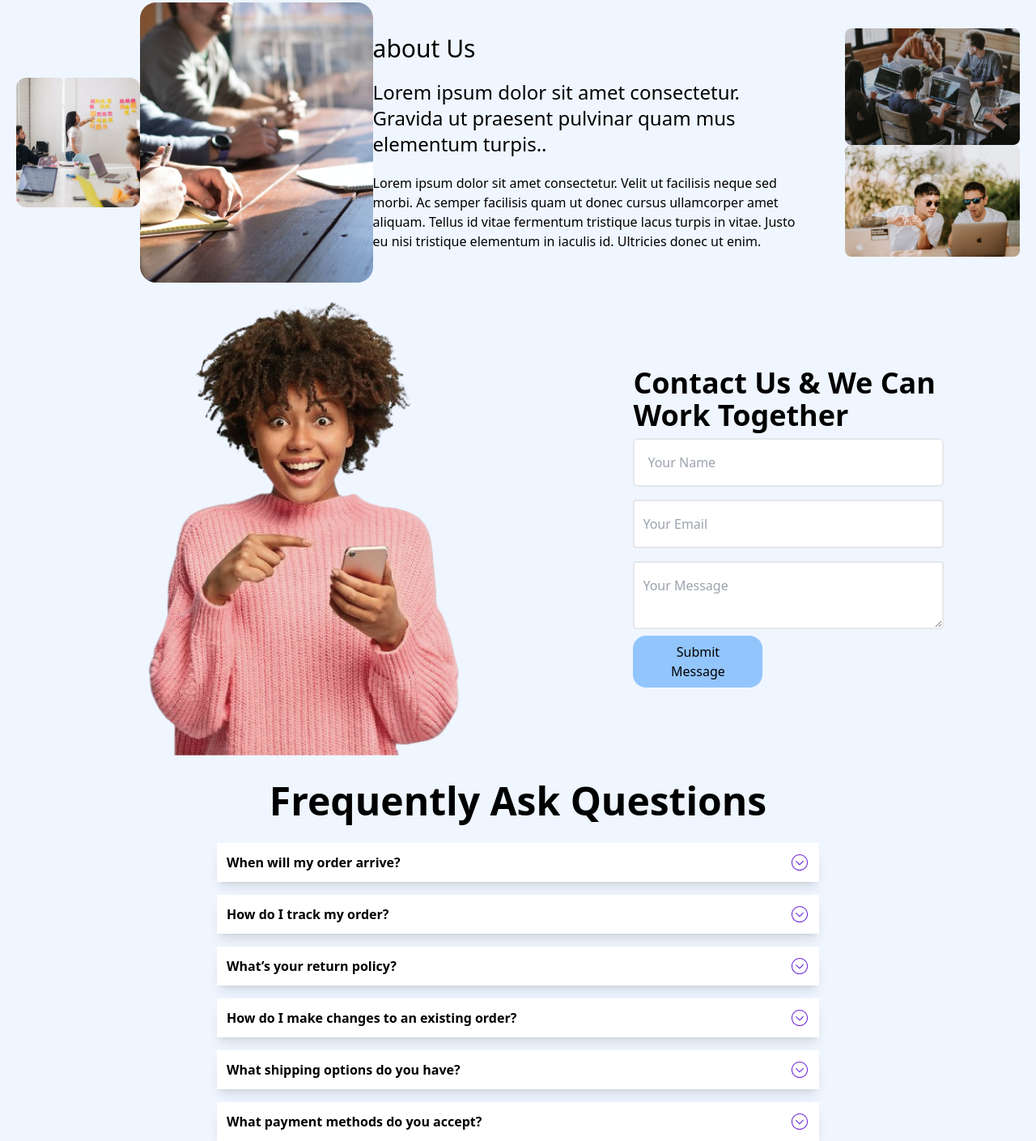
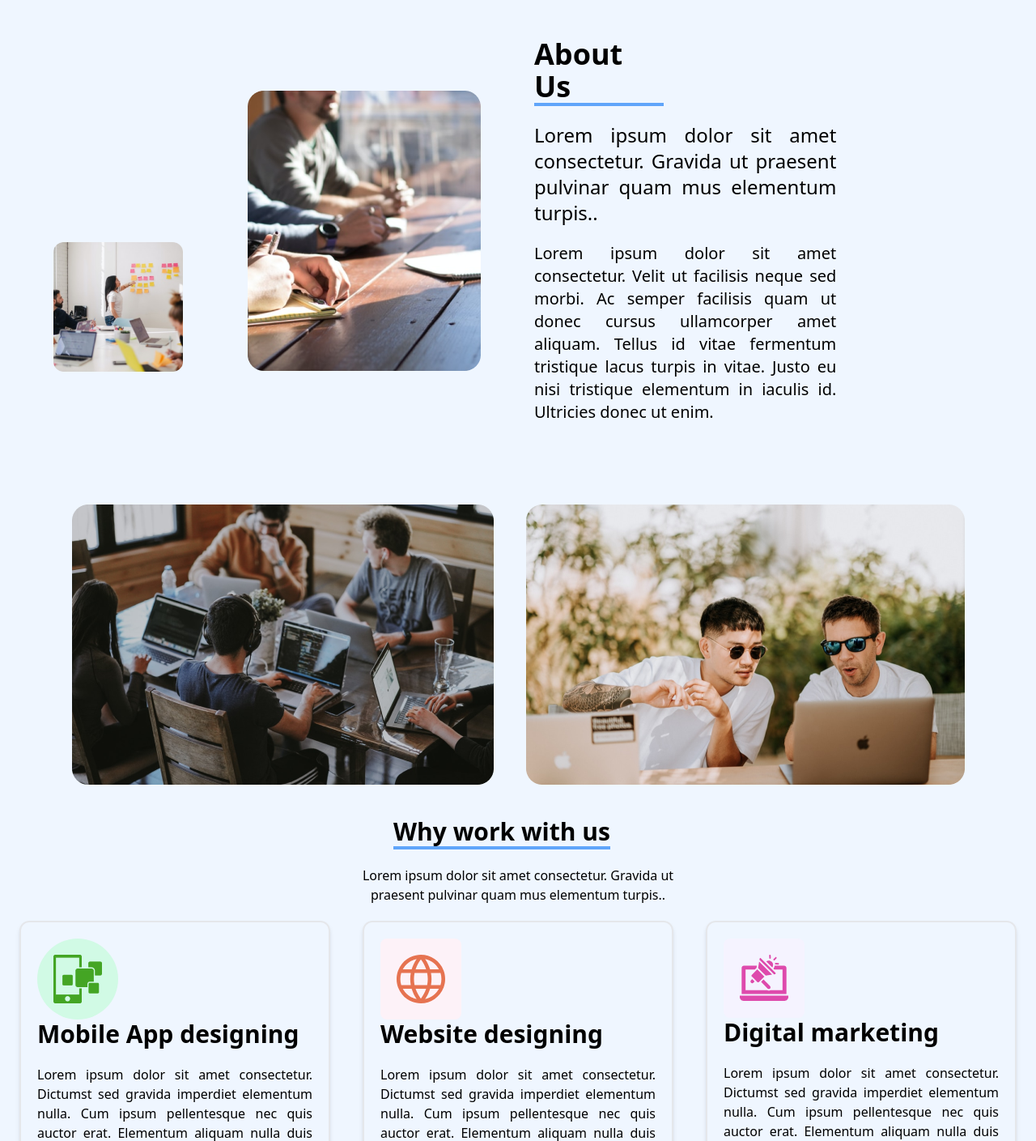
Before and after one commit to shadabali10/assignment, a website: page assignment/index.html in a window 1280 px wide. Shown: the part 1391-2800 px from the top of the page at 81% size. Drawn offline with nearby package versions, Linux system fonts and the light colour scheme.

Commit message:
works with us added

```diff
--- a/assignment/index.html
+++ b/assignment/index.html
@@ -5,8 +5,9 @@
     <meta name="viewport" content="width=device-width, initial-scale=1.0" />
      <link href="https://unpkg.com/tailwindcss@^2/dist/tailwind.min.css" rel="stylesheet" />
       <script defer src="https://unpkg.com/alpinejs@3.2.3/dist/cdn.min.js"></script>
+       <link rel="icon" href="./styles.css" />
     <link href="./src/output.css" rel="stylesheet" />
-    <link rel="icon" href="./styles.css" />
+
   </head>
   <body>
 
@@ -99,11 +100,12 @@
 
           <div class="flex flex-col md:flex-row md:mt-10 md:h-full">
             <div class="mx-5 md:flex-col md:justify-start md:w-3/5 mt-10">
-            <h1 class="font-bold text-left text-5xl md:text-6xl">Crafting tailored digital solutions that are<span class="text-blue-600">
-  <a href="" class="typewrite" data-period="2000" data-type='[ "Modern", "Adaptable", "Unique" ]'>
-    <span class="wrap"></span>
-  </a>
-</span></h1>
+            <h1 class="font-bold text-left text-5xl md:text-6xl">Crafting tailored digital solutions that are
+              <span class="text-blue-600">
+                <a href="" class="typewrite" data-period="2000" data-type='[ "Modern", "Adaptable", "Unique" ]'>
+                  <span class="wrap"></span>
+                </a>
+         </span></h1>
 
               <p class="md:text-2xl mt-5 text-justify">Revolutionize your global digital strategy with the #1 Worldwide Digital Solution Agency, pioneering innovative solutions for unparalleled success.</p>
               <button class="flex px-5 py-2 bg-blue-300 rounded-2xl mt-10">
@@ -134,12 +136,11 @@
             </div>
 
 
+  <!-- cards -->
 
-          <!-- cards -->
-
-<div class="flex-col  justify-center items-center sm:flex-row">
-   <h1 class="text-3xl font-bold underline ml-40">Services Offered</h1>
-<div class="flex  flex-col justify-center items-center md:flex-row">
+<div class=" flex flex-col  justify-center items-center sm:flex-row">
+   <h1 class="text-3xl font-bold border-b-4 border-blue-400  mr-10">Services Offered</h1>
+<div class="flex flex-col justify-center items-center md:flex-row">
   <!-- card1 -->
 <div class="h-96 w-96 flex justify-center items-center flex-col p-5 mb-5 m-5 border-2  shadow-md rounded-xl border-solid hover:border-4 hover:shadow-md hover:border-green-100">
     <!-- Content of card 1 -->
@@ -177,21 +178,65 @@
 
 <!-- about -->
 
-<div class="flex justify-center items-center felx-col md:flex-row">
-  <div class="p-5 flex justify-left items-center flex-col md:flex-row">
-    <img src="./assets/about1.png" class="h-40 w-40 my-5">
+<div class="flex justify-center items-center flex-col w-screen ">
+  <div class="p-5 flex flex-col md:flex-row">
+    <div class="md:w-1/2 md:flex md:justify-center md:items-center">
+    <img src="./assets/about1.png" class="h-40 w-40 my-5 mr-20 md:mt-52">
      <img src="./assets/about2.png">
-    <div>
-      <h1 class="mb-5 text-3xl">about Us</h1>
-      <h2 class="mb-5 text-2xl">Lorem ipsum dolor sit amet consectetur. Gravida ut praesent pulvinar quam mus elementum turpis..</h2>
-      <p>Lorem ipsum dolor sit amet consectetur. Velit ut facilisis neque sed morbi. Ac semper facilisis quam ut donec cursus ullamcorper amet aliquam. Tellus id vitae fermentum tristique lacus turpis in vitae. Justo eu nisi tristique elementum in iaculis id. Ultricies donec ut enim.</p>
+     </div>
+    <div class="p-5 md:w-1/3 flex flex-col">
+      <h1 id="about-heading" class="mb-5 text-4xl mt-5 font-bold border-b-4 border-blue-400 w-40">About Us</h1>
+      <h2 class="mb-5 text-2xl text-justify">Lorem ipsum dolor sit amet consectetur. Gravida ut praesent pulvinar quam mus elementum turpis..</h2>
+      <p class="mb-5 text-xl text-justify">Lorem ipsum dolor sit amet consectetur. Velit ut facilisis neque sed morbi. Ac semper facilisis quam ut donec cursus ullamcorper amet aliquam. Tellus id vitae fermentum tristique lacus turpis in vitae. Justo eu nisi tristique elementum in iaculis id. Ultricies donec ut enim.</p>
     </div>
   </div>
-  <div class="p-5">
-    <img src="./assets/about3.png">
-    <img src="./assets/about4.png">
+  <div class="p-5 flex flex-wrap ">
+    <img src="./assets/about3.png" class="my-5 mx-5 ">
+    <img src="./assets/about4.png"  class="my-5 mx-5 ">
   </div>
 </div>
+
+
+<!-- work with us -->
+
+<div class=" flex flex-col  justify-center items-center sm:flex-row">
+   <h1 class="text-3xl font-bold border-b-4 border-blue-400 mr-10 ">Why work with us</h1>
+   <p class="w-1/3 text-center mt-5">Lorem ipsum dolor sit amet consectetur. Gravida ut praesent pulvinar quam mus elementum turpis..</p>
+<div class="flex  flex-col justify-center items-center md:flex-row">
+  <!-- card1 -->
+<div class="h-96 w-96 flex justify-start items-start flex-col p-5 mb-5 m-5 border-2  shadow-md rounded-xl border-solid hover:border-4 hover:shadow-md hover:border-green-100">
+    <!-- Content of card 1 -->
+    <div class="flex justify-center items-center bg-green-100 p-5 rounded-full hover:rounded-lg">
+        <img src="assets/mobilegroup.png" alt="Mobile Group">
+    </div>
+    <h1 class="text-3xl font-bold mb-5">Mobile App designing</h1>
+    <p class="text-justify">Lorem ipsum dolor sit amet consectetur. Dictumst sed gravida imperdiet elementum nulla. Cum ipsum pellentesque nec quis auctor erat. Elementum aliquam nulla duis et. Ac est sit consectetur luctus. Ut ornare magna tellus nulla ut faucibus varius a.</p>
+</div>
+
+  <!-- card2 -->
+ <div class="h-96 w-96 flex justify-start items-start flex-col p-5 mb-5 m-5 border-2 shadow-md rounded-xl hover:border-8 hover:border-pink-50 ">
+    <!-- Content of card 2 -->
+   <div class="flex justify-center items-center bg-pink-50 p-5 rounded-lg hover:rounded-full">
+    <img src="assets/globe.svg" alt="Mobile Group">
+</div>
+
+    <h1 class="text-3xl font-bold mb-5">Website designing</h1>
+    <p class="text-justify">Lorem ipsum dolor sit amet consectetur. Dictumst sed gravida imperdiet elementum nulla. Cum ipsum pellentesque nec quis auctor erat. Elementum aliquam nulla duis et. Ac est sit consectetur luctus. Ut ornare magna tellus nulla ut faucibus varius a.</p>
+</div>
+
+<!-- card3 -->
+<div class="h-96 w-96 flex justify-start items-start flex-col p-5 mb-5 m-5 border-2 shadow-md rounded-xl hover:border-8 hover:border-purple-50 ">
+    <!-- Content of card 3 -->
+   <div class="flex justify-center items-center bg-purple-50 p-5 rounded-lg hover:rounded-full">
+    <img src="assets/tele.svg" alt="Mobile Group">
+</div>
+
+    <h1 class="text-3xl font-bold mb-5">Digital marketing</h1>
+    <p class="text-justify">Lorem ipsum dolor sit amet consectetur. Dictumst sed gravida imperdiet elementum nulla. Cum ipsum pellentesque nec quis auctor erat. Elementum aliquam nulla duis et. Ac est sit consectetur luctus. Ut ornare magna tellus nulla ut faucibus varius a.</p>
+</div>
+</div>
+</div>
+
 
 
 <!-- progress -->
@@ -223,7 +268,6 @@
 </div> -->
 
 
-
 <!-- contact -->
 
 <div class="flex flex-col justify-center items-center md:flex-row">
@@ -250,7 +294,7 @@
 
          <body class="h-screen bg-blue-50">
     <main class="p-5 bg-light-blue flex justify-center items-center">
-      <div class="flex justify-center my-2 w-3/4 md:w-3/5 items-center">
+      <div class="flex justify-center my-2 w-full md:w-3/5 items-center">
         <div class="w-full sm:w-10/12 md:w-1/2 my-1">
           <h1 class="text-5xl font-semibold text-vnet-blue mb-5 text-center">Frequently Ask Questions </h1>
           <ul class="flex flex-col">
--- a/assignment/styles.css
+++ b/assignment/styles.css
@@ -5,6 +5,8 @@
 h1 {
   font-size: 50px;
 }
+
+
 
 footer {
   background-color: #333;
@@ -44,3 +46,20 @@ footer {
                 border-bottom-width: 4px;
             }
         }
+
+@keyframes borderAnimation {
+    0% {
+      border-width: 4px; /* Initial border width */
+    }
+    50% {
+      border-width: 8px; /* Maximum border width */
+    }
+    100% {
+      border-width: 4px; /* Back to initial border width */
+    }
+  }
+
+  /* Apply the animation to the about-heading element */
+  #about-heading {
+    animation: borderAnimation 2s infinite; /* Duration: 2 seconds, Infinite loop */
+  }
```
